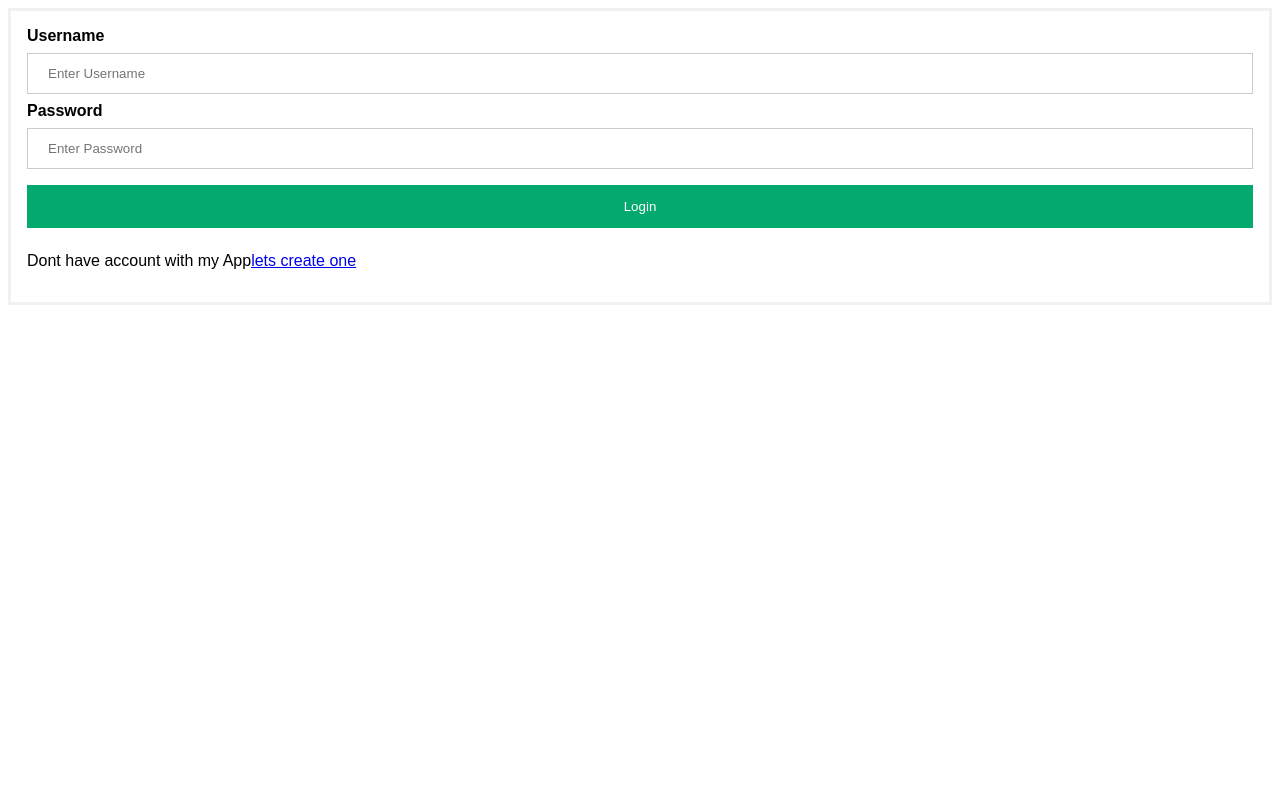
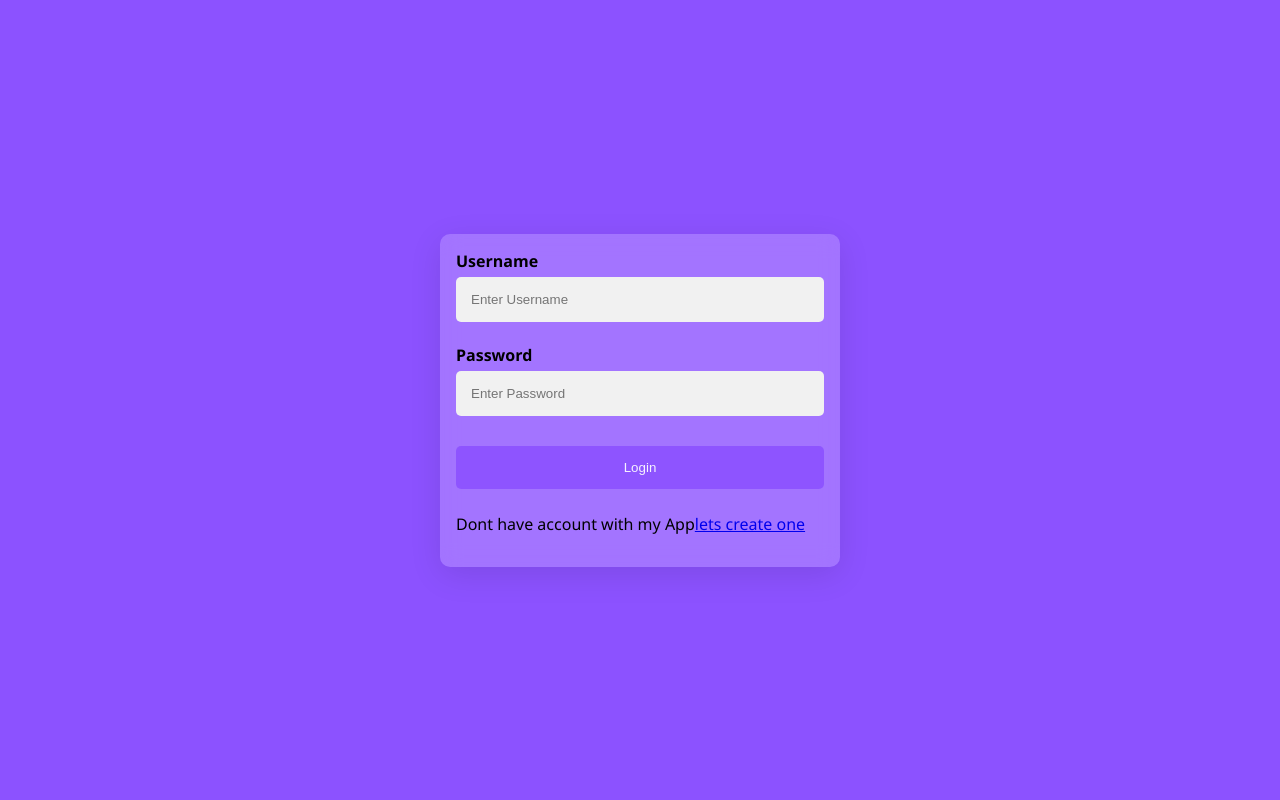
Before and after one commit to IngaMaholwana/MaholwanaWeather, a Flask app: page /login in a window 1280 px wide. Run offline with Flask 3, Linux system fonts and the light colour scheme.

Commit message:
the colours are not matching time to make it work as in accept the input values fields

```diff
--- a/weatherenv/app.py
+++ b/weatherenv/app.py
@@ -45,7 +45,11 @@ def signup():
 
 @app.route('/welcome/<username>')
 def welcome(username):
-    return f"<h1>Welcome, {username}!</h1>"
+    return render_template('weather.html', username=username)
+
+@app.route('/weather')
+def weather():
+    return render_template('weather.html')
 
 if __name__ == '__main__':
     app.run(debug=True)
--- a/weatherenv/static/login.css
+++ b/weatherenv/static/login.css
@@ -1,50 +1,99 @@
-body {font-family: Arial, Helvetica, sans-serif;}
-form {border: 3px solid #f1f1f1;}
-
-input[type=text], input[type=password] {
-  width: 100%;
-  padding: 12px 20px;
-  margin: 8px 0;
-  display: inline-block;
-  border: 1px solid #ccc;
+* {
   box-sizing: border-box;
 }
 
+/* Full-width input fields */
+input[type=text], input[type=password] {
+  width: 100%;
+  padding: 15px;
+  margin: 5px 0 22px 0;
+  display: inline-block;
+  border: none;
+  background: #f1f1f1;
+  border-radius: 5px; /* Added for a softer look */
+}
+
+input[type=text]:focus, input[type=password]:focus {
+  background-color: #ddd;
+  outline: none;
+}
+
+hr {
+  border: 1px solid #f1f1f1;
+  margin-bottom: 25px;
+}
+
+/* Set a style for all buttons */
 button {
-  background-color: #04AA6D;
+  background-color: #8C52FF; /* Purple background */
   color: white;
   padding: 14px 20px;
   margin: 8px 0;
   border: none;
   cursor: pointer;
   width: 100%;
+  opacity: 0.9;
+  border-radius: 5px; /* Added for consistency with inputs */
 }
 
 button:hover {
-  opacity: 0.8;
+  opacity: 1;
+  background-color: #7324E1; /* Darker purple on hover */
 }
 
+/* Extra styles for the cancel button */
 .cancelbtn {
-  width: auto;
-  padding: 10px 18px;
+  padding: 14px 20px;
   background-color: #f44336;
 }
 
-.imgcontainer {
-  text-align: center;
-  margin: 24px 0 12px 0;
+/* Float cancel and signup buttons and add an equal width */
+.cancelbtn, .signupbtn {
+  float: left;
+  width: 50%;
+  border-radius: 5px; /* Added for a consistent design */
 }
 
-img.avatar {
-  width: 40%;
-  border-radius: 50%;
+.signupbtn {
+  background-color: #8C52FF; /* Purple background for signup button */
 }
 
+.signupbtn:hover {
+  background-color: #7324E1; /* Darker purple on hover */
+}
+
+/* Add padding to container elements */
 .container {
   padding: 16px;
+  background: rgba(255, 255, 255, 0.2); /* Semi-transparent background */
+  border-radius: 10px;
+  box-shadow: 0 8px 32px rgba(0, 0, 0, 0.1);
+  backdrop-filter: blur(10px); /* Glassmorphism effect */
+  max-width: 400px;
+  margin: auto;
 }
 
-span.psw {
-  float: right;
-  padding-top: 16px;
+/* Clear floats */
+.clearfix::after {
+  content: "";
+  clear: both;
+  display: table;
 }
+
+/* Change styles for cancel button and signup button on extra small screens */
+@media screen and (max-width: 300px) {
+  .cancelbtn, .signupbtn {
+    width: 100%;
+  }
+}
+
+/* Body styling */
+body {
+  background: #8C52FF; /* Purple background for the page */
+  font-family: 'Segoe UI', Tahoma, Geneva, Verdana, sans-serif;
+  display: flex;
+  align-items: center;
+  justify-content: center;
+  height: 100vh;
+  margin: 0;
+}
--- a/weatherenv/templates/weather.html
+++ b/weatherenv/templates/weather.html
@@ -11,7 +11,6 @@
     <div id="weather-container">
         <h2>Maholwana weather Application</h2>
         <input type="text" id="city" placeholder="Enter city">
-        <!-- this button has a onclick -->
          <button>Search</button>
 
          <img id="weather-icon" alt="Weather Icon">
```
Also changed, not shown: weatherenv/static/signup.css (+34 -3 lines), weatherenv/static/weather.css (+29 -23 lines).
